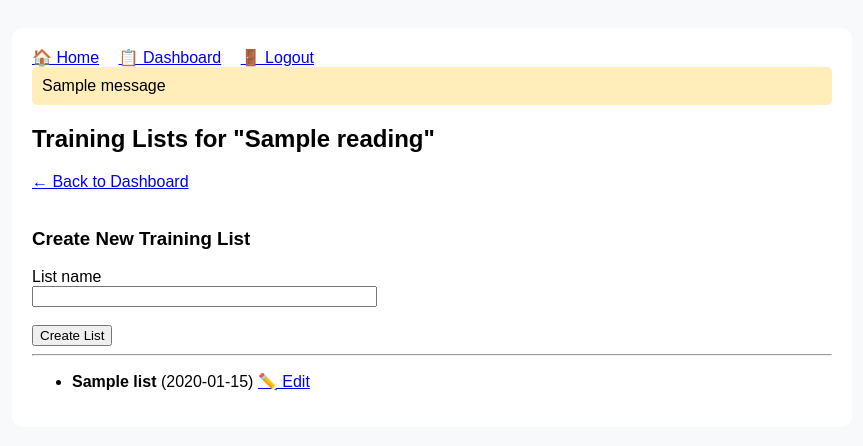
After one commit to martin-lift/Glo, a Flask app: page /text/1/lists in a window 1280 px wide. The commit adds this page. Shown: the top 446 px of the page, without its empty margins (208-1071 px from the left). Run offline with Flask 3, Linux system fonts and the light colour scheme; a user stored in the database is signed in; tables that the repository leaves empty hold one stand-in row (values such as "Sample post"); one stand-in notice (Sample message) is shown.

Commit message:
forms added

```diff
--- a/app/forms.py
+++ b/app/forms.py
@@ -1,6 +1,6 @@
 from flask_wtf import FlaskForm
-from wtforms import StringField, PasswordField, SubmitField
-from wtforms.validators import DataRequired, Length
+from wtforms import StringField, TextAreaField, PasswordField, SubmitField
+from wtforms.validators import DataRequired, Length, Optional, URL
 
 class LoginForm(FlaskForm):
     username = StringField('Username', validators=[DataRequired()])
@@ -11,3 +11,19 @@ class RegisterForm(FlaskForm):
     username = StringField('Username', validators=[DataRequired(), Length(min=3)])
     password = PasswordField('Password', validators=[DataRequired()])
     submit = SubmitField('Register')
+
+class TextForReadingForm(FlaskForm):
+    title = StringField("Title", validators=[DataRequired()])
+    content = TextAreaField("Content", validators=[DataRequired()])
+    url = StringField("Source URL", validators=[Optional(), URL()])
+    submit = SubmitField("Save Text")
+
+class TrainingListForm(FlaskForm):
+    name = StringField("List name", validators=[DataRequired()])
+    submit = SubmitField("Create List")
+
+class TrainingItemForm(FlaskForm):
+    phrase = StringField("Phrase", validators=[DataRequired()])
+    translation = TextAreaField("Translation", validators=[DataRequired()])
+    context = TextAreaField("Context (optional)", validators=[Optional()])
+    submit = SubmitField("Add Item")
--- a/app/routes.py
+++ b/app/routes.py
@@ -1,8 +1,9 @@
-from flask import Blueprint, render_template, redirect, url_for, flash
-from flask_login import login_user, logout_user, login_required
-from .forms import LoginForm, RegisterForm
-from .models import User
-from . import db
+from flask import Blueprint, render_template, redirect, url_for, flash, request
+from flask_login import login_user, logout_user, login_required, current_user
+from app.forms import LoginForm, RegisterForm, TextForReadingForm, TrainingListForm, TrainingItemForm
+from app.models import User, TextForReading, TrainingList, TrainingItem
+from app import db
+
 
 main = Blueprint('main', __name__)
 
@@ -37,3 +38,86 @@ def register():
 def logout():
     logout_user()
     return redirect(url_for('main.home'))
+
+# Create New Text
+@main.route('/text/new', methods=['GET', 'POST'])
+@login_required
+def new_text():
+    form = TextForReadingForm()
+    if form.validate_on_submit():
+        text = TextForReading(
+            title=form.title.data,
+            content=form.content.data,
+            url=form.url.data,
+            user_id=current_user.id
+        )
+        db.session.add(text)
+        db.session.commit()
+        flash("Text saved successfully.", "success")
+        return redirect(url_for("main.dashboard"))  # Change to dashboard later
+    return render_template("new_text.html", form=form)
+
+@main.route('/dashboard')
+@login_required
+def dashboard():
+    texts = TextForReading.query.filter_by(user_id=current_user.id).all()
+    return render_template("dashboard.html", texts=texts)
+
+@main.route('/text/<int:text_id>/lists', methods=['GET', 'POST'])
+@login_required
+def view_training_lists(text_id):
+    text = TextForReading.query.get_or_404(text_id)
+    if text.user_id != current_user.id:
+        flash("Unauthorized access", "danger")
+        return redirect(url_for('main.dashboard'))
+
+    form = TrainingListForm()
+    if form.validate_on_submit():
+        new_list = TrainingList(name=form.name.data, text_id=text.id)
+        db.session.add(new_list)
+        db.session.commit()
+        flash("Training list created.", "success")
+        return redirect(url_for('main.add_training_item', list_id=new_list.id))
+
+    lists = text.training_lists
+    return render_template("training_lists.html", text=text, lists=lists, form=form)
+
+@main.route('/list/<int:list_id>/add-item', methods=['GET', 'POST'])
+@login_required
+def add_training_item(list_id):
+    training_list = TrainingList.query.get_or_404(list_id)
+
+    # Security check: only allow if user owns the list
+    if training_list.text.user_id != current_user.id:
+        flash("Unauthorized access", "danger")
+        return redirect(url_for('main.dashboard'))
+
+    form = TrainingItemForm()
+    if form.validate_on_submit():
+        item = TrainingItem(
+            phrase=form.phrase.data,
+            translation=form.translation.data,
+            context=form.context.data,
+            training_list_id=training_list.id
+        )
+        db.session.add(item)
+        db.session.commit()
+        flash("Training item added!", "success")
+        return redirect(url_for('main.add_training_item', list_id=list_id))
+
+    return render_template("add_training_item.html", form=form, training_list=training_list)
+
+@main.route('/list/<int:list_id>/edit')
+@login_required
+def edit_training_list(list_id):
+    training_list = TrainingList.query.get_or_404(list_id)
+
+    # проверка дали списъкът принадлежи на текущия потребител
+    if training_list.text.user_id != current_user.id:
+        flash("Unauthorized access", "danger")
+        return redirect(url_for('main.dashboard'))
+
+    # вземаме всички фрази за този списък
+    items = training_list.training_items
+
+    return render_template("edit_training_list.html", training_list=training_list, items=items)
--- /dev/null
+++ b/app/templates/base.html
@@ -0,0 +1,37 @@
+<!DOCTYPE html>
+<html lang="en">
+<head>
+    <meta charset="UTF-8">
+    <title>Glo</title>
+    <style>
+        body { font-family: Arial, sans-serif; padding: 20px; background-color: #f8f9fa; }
+        nav a { margin-right: 15px; }
+        .container { max-width: 800px; margin: auto; background: white; padding: 20px; border-radius: 10px; }
+        .flash { background-color: #ffeeba; padding: 10px; margin-bottom: 15px; border-radius: 5px; }
+    </style>
+</head>
+<body>
+    <div class="container">
+        <nav>
+            <a href="{{ url_for('main.home') }}">🏠 Home</a>
+            {% if current_user.is_authenticated %}
+                <a href="{{ url_for('main.dashboard') }}">📋 Dashboard</a>
+                <a href="{{ url_for('main.logout') }}">🚪 Logout</a>
+            {% else %}
+                <a href="{{ url_for('main.login') }}">🔐 Login</a>
+                <a href="{{ url_for('main.register') }}">📝 Register</a>
+            {% endif %}
+        </nav>
+
+        {% with messages = get_flashed_messages(with_categories=true) %}
+          {% if messages %}
+            {% for category, message in messages %}
+              <div class="flash">{{ message }}</div>
+            {% endfor %}
+          {% endif %}
+        {% endwith %}
+
+        {% block content %}{% endblock %}
+    </div>
+</body>
+</html>
--- /dev/null
+++ b/app/templates/training_lists.html
@@ -0,0 +1,31 @@
+{% extends "base.html" %}
+
+{% block content %}
+  <h2>Training Lists for "{{ text.title }}"</h2>
+
+  <a href="{{ url_for('main.dashboard') }}">← Back to Dashboard</a>
+  <br><br>
+
+  <h3>Create New Training List</h3>
+  <form method="POST">
+    {{ form.hidden_tag() }}
+    {{ form.name.label }}<br>
+    {{ form.name(size=40) }}<br><br>
+    {{ form.submit() }}
+  </form>
+
+  <hr>
+
+  {% if lists %}
+    <ul>
+      {% for lst in lists %}
+        <li>
+          <strong>{{ lst.name }}</strong> ({{ lst.created_at.strftime('%Y-%m-%d') }})
+          <a href="{{ url_for('main.edit_training_list', list_id=lst.id) }}">✏️ Edit</a>
+        </li>
+      {% endfor %}
+    </ul>
+  {% else %}
+    <p>No training lists yet.</p>
+  {% endif %}
+{% endblock %}
```
Also changed, not shown: app/templates/add_training_item.html (added, +14 -0 lines), app/templates/dashboard.html (added, +23 -0 lines), app/templates/edit_training_list.html (added, +24 -0 lines), app/templates/home.html (+19 -5 lines), app/templates/new_text.html (added, +11 -0 lines), migrations/versions/2dc39eb70eba_add_textforreading_traininglist_and_.py (added, +62 -0 lines).
